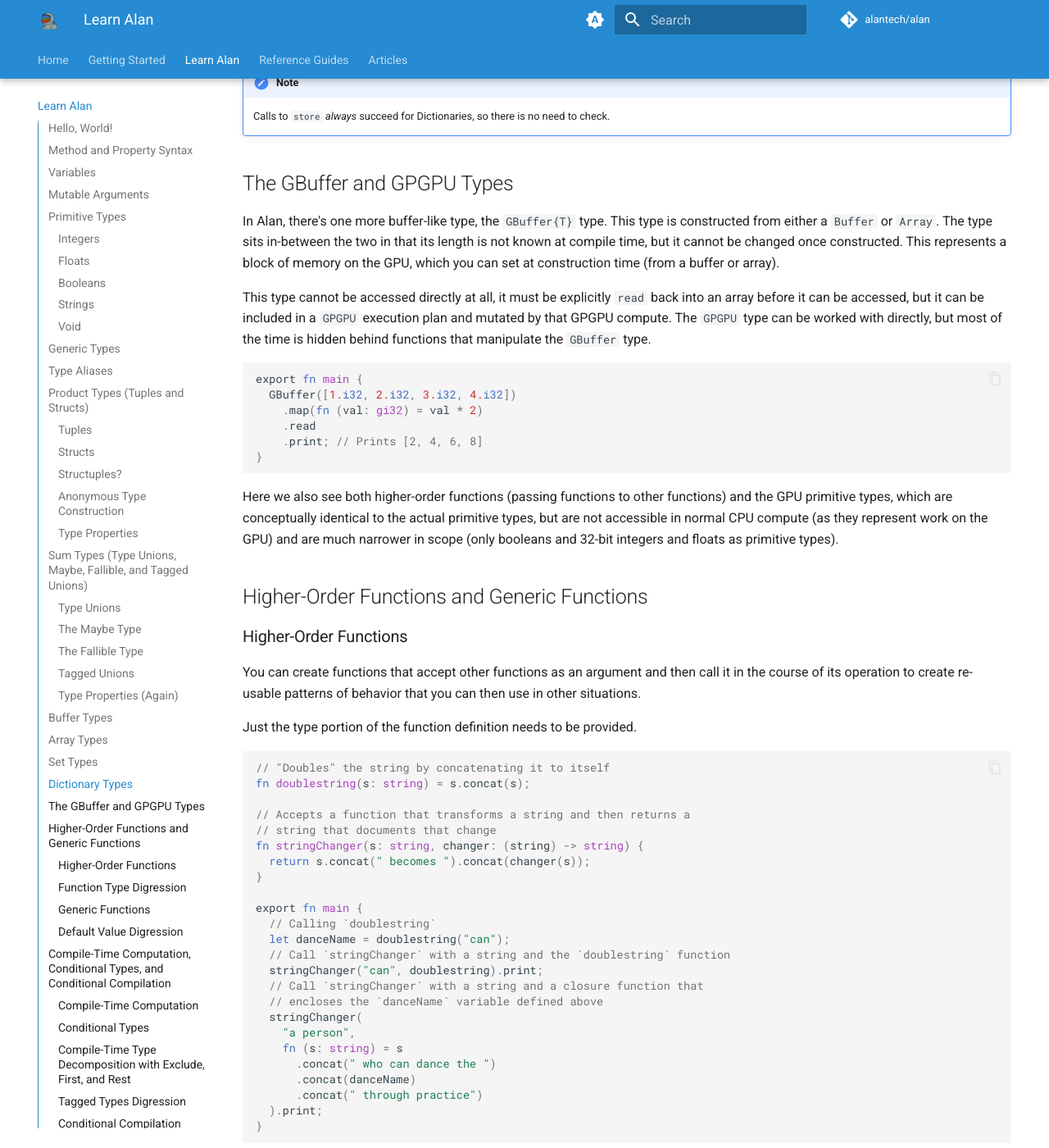
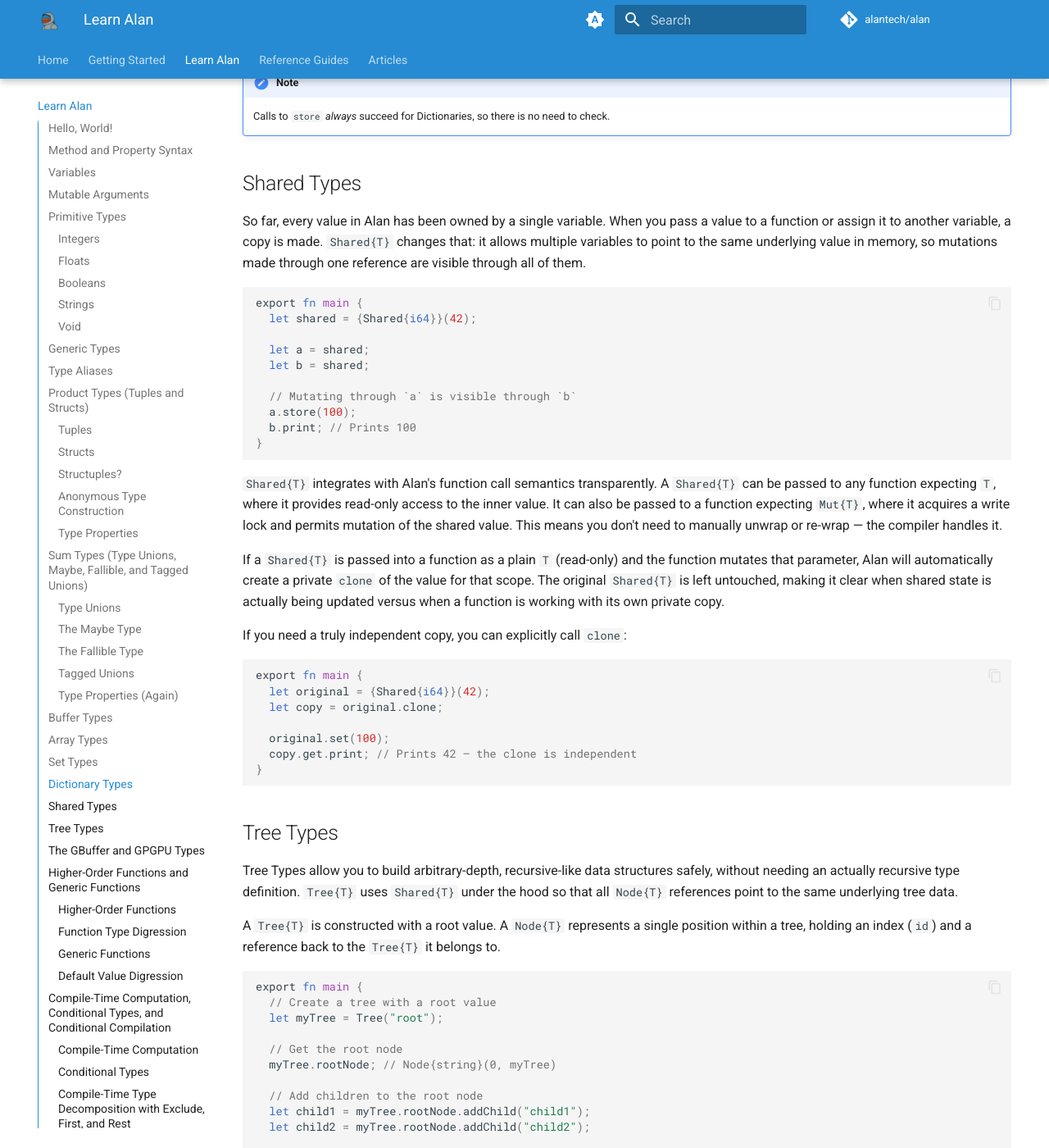
Before and after one commit to alantech/alanlang-docs, an MkDocs documentation site: the page built from docs/learn_alan/index.md, in a window 1280 px wide and 1400 px high, scrolled down 16348 px. Shown: the whole window at 82% size. Built offline with MkDocs 1.6.1 and Material for MkDocs 9.7.7, drawn with Linux system fonts in a browser that asks for light colours; plug-ins that fetch from the network failed and are left out; comment, search, counter and statistics services are not loaded; some of the changed text lies outside the part shown.

Commit message:
Add `Shared{T}`, `Tree{T}` and `Node{T}` types (#108)

````diff
--- a/docs/learn_alan/index.md
+++ b/docs/learn_alan/index.md
@@ -725,6 +725,125 @@
 !!! note
 
     Calls to `store` *always* succeed for Dictionaries, so there is no need to check.
+
+## Shared Types
+
+So far, every value in Alan has been owned by a single variable. When you pass a value to a function or assign it to another variable, a copy is made. `Shared{T}` changes that: it allows multiple variables to point to the same underlying value in memory, so mutations made through one reference are visible through all of them.
+
+```rs
+export fn main {
+  let shared = {Shared{i64}}(42);
+
+  let a = shared;
+  let b = shared;
+
+  // Mutating through `a` is visible through `b`
+  a.store(100);
+  b.print; // Prints 100
+}
+```
+
+`Shared{T}` integrates with Alan's function call semantics transparently. A `Shared{T}` can be passed to any function expecting `T`, where it provides read-only access to the inner value. It can also be passed to a function expecting `Mut{T}`, where it acquires a write lock and permits mutation of the shared value. This means you don't need to manually unwrap or re-wrap — the compiler handles it.
+
+If a `Shared{T}` is passed into a function as a plain `T` (read-only) and the function mutates that parameter, Alan will automatically create a private `clone` of the value for that scope. The original `Shared{T}` is left untouched, making it clear when shared state is actually being updated versus when a function is working with its own private copy.
+
+If you need a truly independent copy, you can explicitly call `clone`:
+
+```rs
+export fn main {
+  let original = {Shared{i64}}(42);
+  let copy = original.clone;
+
+  original.set(100);
+  copy.get.print; // Prints 42 — the clone is independent
+}
+```
+
+## Tree Types
+
+Tree Types allow you to build arbitrary-depth, recursive-like data structures safely, without needing an actually recursive type definition. `Tree{T}` uses `Shared{T}` under the hood so that all `Node{T}` references point to the same underlying tree data.
+
+A `Tree{T}` is constructed with a root value. A `Node{T}` represents a single position within a tree, holding an index (`id`) and a reference back to the `Tree{T}` it belongs to.
+
+```rs
+export fn main {
+  // Create a tree with a root value
+  let myTree = Tree("root");
+
+  // Get the root node
+  myTree.rootNode; // Node{string}(0, myTree)
+
+  // Add children to the root node
+  let child1 = myTree.rootNode.addChild("child1");
+  let child2 = myTree.rootNode.addChild("child2");
+
+  // Access the node's value
+  child1.getOrExit; // "child1"
+  child2.getOr("default"); // "child2"
+
+  // Navigate the tree
+  child1.parent.getOrExit; // Node for "root"
+  myTree.rootNode.children; // Array of child nodes
+}
+```
+
+You can add individual values as children, or attach an entire subtree as a child of a node. Because `Tree{T}` uses `Shared{T}`, the same tree data can be referenced from multiple locations without duplication.
+
+```rs
+export fn main {
+  let mainTree = Tree("main");
+  let subtree = Tree("sub");
+  subtree.rootNode.addChild("subchild");
+
+  // Attach the subtree as a child of mainTree
+  mainTree.rootNode.addChild(subtree);
+
+  // mainTree now contains: "main" -> "sub" -> "subchild"
+  mainTree.len; // 3
+}
+```
+
+Trees provide higher-order functions for traversing and transforming the data, operating over `Node{T}` values rather than raw values, so you always have tree context during traversal.
+
+```rs
+export fn main {
+  let t = Tree(1.i64);
+  t.rootNode.addChild(2.i64);
+  t.rootNode.addChild(3.i64);
+
+  // Map all nodes
+  let doubled = t.map(fn (n: Node{i64}) = Node{i64}(n.getOrExit * 2, t));
+
+  // Check if every node is positive
+  t.every(fn (n: Node{i64}) = n.getOrExit > 0); // true
+
+  // Find the first node with a specific value
+  t.find(fn (n: Node{i64}) = n.getOrExit == 3.i64); // Maybe{Node{i64}}
+
+  // Reduce the tree
+  t.reduce(fn (a: Node{i64}, b: Node{i64}) = Node{i64}(a.getOrExit + b.getOrExit, a.tree));
+}
+```
+
+Trees also support `delete` and `prune` for removing nodes. `delete` removes a single node and re-attaches its children to the node's parent, while `prune` removes a node and its entire subtree.
+
+```rs
+export fn main {
+  let t = Tree("root");
+  let node1 = t.rootNode.addChild("node1");
+  node1.addChild("grandchild");
+
+  // delete removes "node1" but re-attaches "grandchild" to "root"
+  node1.delete;
+
+  // prune removes the node and all descendants
+  let t2 = Tree("a");
+  let branch = t2.rootNode.addChild("b");
+  branch.addChild("c");
+  branch.addChild("d");
+  branch.prune; // Removes "b", "c", and "d"
+}
+```
 
 ## The GBuffer and GPGPU Types
 
````
Also changed, not shown: docs/built_ins.md (+14 -9 lines).
